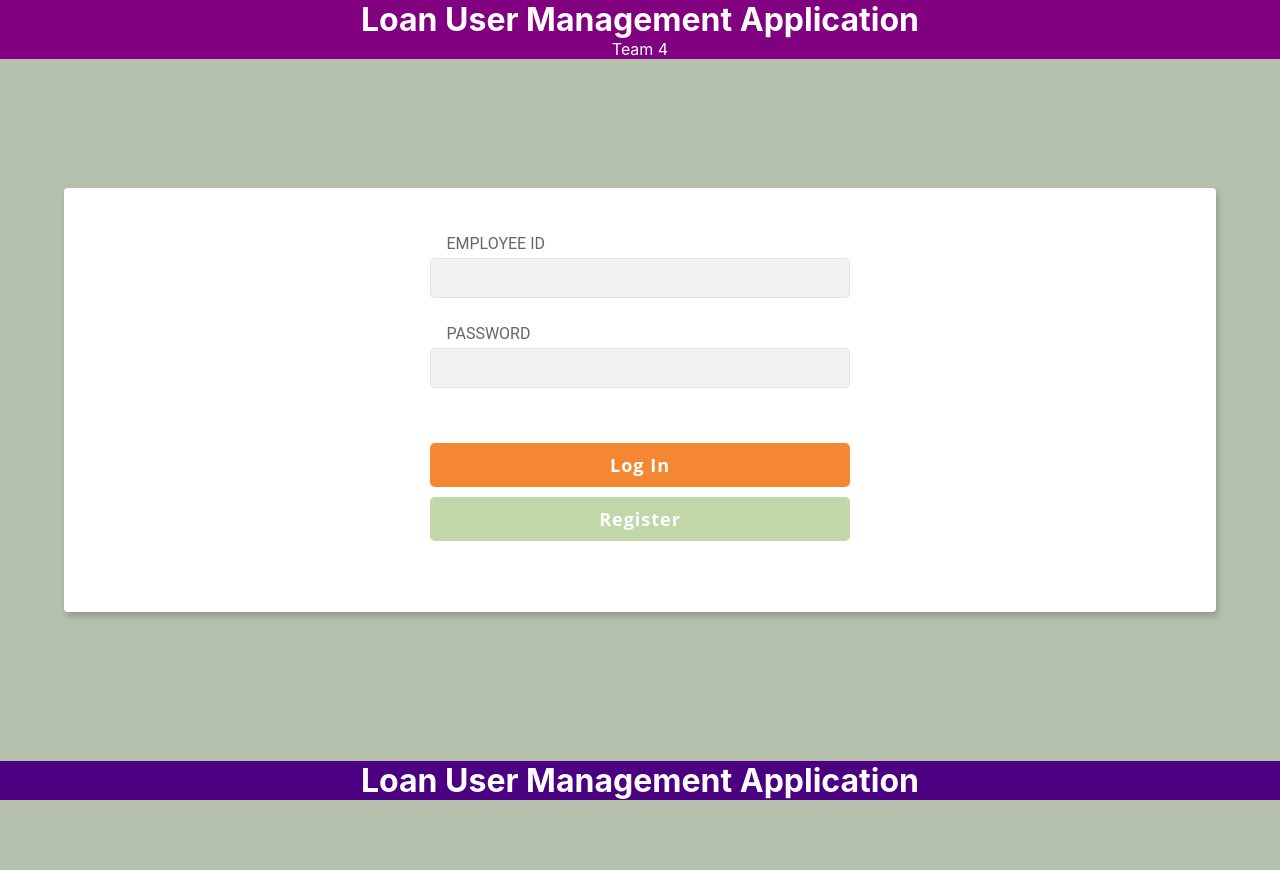
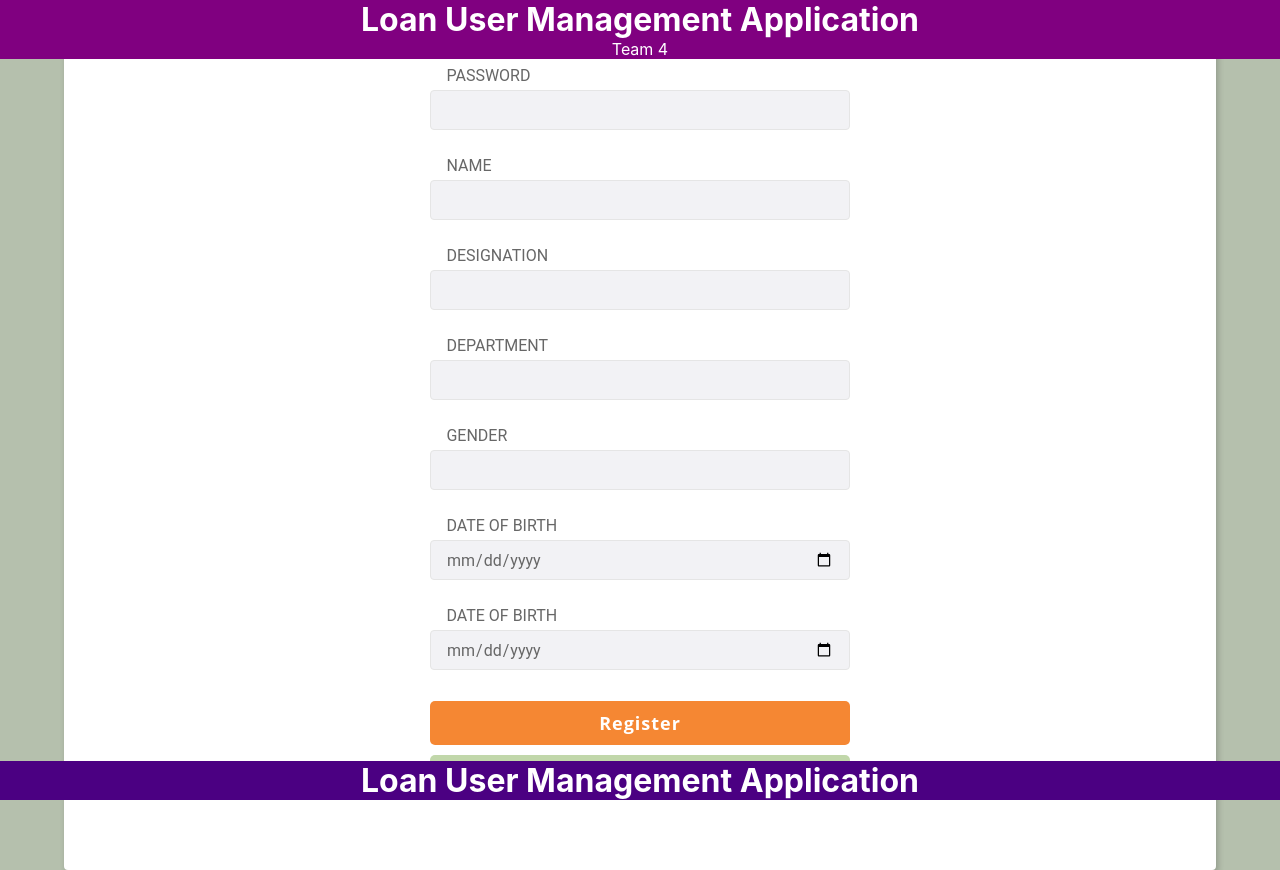
Before and after one commit to unnipv/luma-frontend, a React (Create React App) app in the folder luma/: page /register in a window 1280 px wide. Before the commit the page ends 800 px from the top, so only its background shows below. Built offline with nearby package versions, Linux system fonts and the light colour scheme; no server answers.

Commit message:
routes added

```diff
--- a/luma/src/App.js
+++ b/luma/src/App.js
@@ -1,10 +1,14 @@
 import React, { Component } from 'react';
+import { BrowserRouter, Routes, Route } from "react-router-dom";
 import './App.css';
 import Login from './Login';
 import Header from "./components/header/Header";
 import Footer from "./components/footer/Footer";
 import ApplyLoan from './ApplyLoan';
 import Dashboard from './Dashboard';
+import Register from './Register';
+import LoanCardsAvailed from './LoanCardsAvailed';
+import ItemsPurchased from './ItemsPurchased';
 
 // import ItemsPurchased from './itemspur';
 class App extends Component {
@@ -16,40 +20,28 @@ class App extends Component {
       dashboard:[]
     }
   }
-  componentDidMount(){
-    var loginPage = [];
-    loginPage.push(<Login appContext={this} key={"login-screen"}/>);
-    var dashboard = [];
-    dashboard.push(<Dashboard appContext={this} key={"dashboard"}/>);
-    this.setState({
-      page:loginPage,
-      dashboard:dashboard
-  })
     //testing sadnbox code
     // var applyLoanPage = [];
     // applyLoanPage.push(<ApplyLoan appContext={this} key={"ApplyLoan"}/>);
     // this.setState({
     //   page:applyLoanPage
     // })
-
-  };
-  render() {
-    var isLoggedIn = localStorage.getItem('employee');
+  render(){
     return (
-      (isLoggedIn === null ? (
       <div className="App">
-        <Header title="Loan User Management Application" subtitle="Team 4" />
-        {this.state.page}
-        <Footer note="Loan User Management Application" />
-      </div>
-      ) : (
-        <div className="App">
-        <Header title="Loan User Management Application" subtitle="Team 4" />
-        {this.state.dashboard}
-        <Footer note="Loan User Management Application" />
-      </div>
-      )
-      )
+      <Header title="Loan User Management Application" subtitle="Team 4" />
+      <BrowserRouter>
+        <Routes>
+          <Route exact path="/" element={<Login/>}></Route>
+          <Route path="/register" element={<Register />} ></Route>
+          <Route path="/applyloan" element={<ApplyLoan />} ></Route>
+          <Route path="/home" element={<Dashboard />} ></Route>
+          <Route path="/loans" element={<LoanCardsAvailed />} ></Route>
+          <Route path="/items" element={<ItemsPurchased />} ></Route>
+        </Routes>
+      </BrowserRouter>
+      <Footer note="Loan User Management Application" />
+    </div>
     );
   }
 }
--- a/luma/src/ApplyLoan.js
+++ b/luma/src/ApplyLoan.js
@@ -1,5 +1,6 @@
 import React from 'react';
 import axios from 'axios';
+import { Link, Navigate } from "react-router-dom";
 
 
 var categories = ['table','chair','cupboard'];
@@ -43,7 +44,8 @@ class ApplyLoan extends React.Component {
       make:'',
       itemID:null,
       description:'',
-      itemValue:0
+      itemValue:0,
+      isSubmit:false
     };
     this.handleCategory = this.handleCategory.bind(this);
     this.handleSubmit = this.handleSubmit.bind(this);
@@ -73,6 +75,7 @@ class ApplyLoan extends React.Component {
     }
     else {
       alert('Applied for a loan for item: ' + this.state.description );
+      this.setState({isSubmit:true})
       var payload = {
         "empId":this.state.empId,
         "itemID":this.state.itemID,
@@ -87,6 +90,11 @@ class ApplyLoan extends React.Component {
   }
 
   render() {
+    if(this.state.isSubmit){
+      return(
+        <Navigate to="/home" replace={true} />
+      );
+    }
     return (
       <form onSubmit={this.handleSubmit}>
         <div className="input-group">
@@ -115,7 +123,7 @@ class ApplyLoan extends React.Component {
           <label htmlFor="itemValue">Item Value</label>
           <input type="text" name="itemValue" value={this.state.itemValue} readOnly/>
         </div>
-        <input type="submit" value="Submit" />
+        <button className = "primary" type="submit">Submit</button>
       </form>
     );
   }
--- a/luma/src/Dashboard.js
+++ b/luma/src/Dashboard.js
@@ -1,4 +1,5 @@
 import React, { Component } from 'react'
+import { Link } from 'react-router-dom';
 
 class Dashboard extends Component {
 
@@ -21,15 +22,21 @@ class Dashboard extends Component {
     return (
       <div>
         <h1>User Dashboard</h1>
-        <button className="secondary" onClick={this.handleClick1}>
-          View Loans
-        </button>
-        <button className="secondary" onClick={this.handleClick2}>
-          Apply for loan
-        </button>
-        <button className="secondary" onClick={this.handleClick3}>
-          View items purchased
-        </button>
+        <div>
+          <Link to="/loans">
+            <button className="secondary">View Loans</button>
+          </Link>
+        </div>
+        <div>
+          <Link to="/applyloan">
+            <button className="secondary">Apply for Loan</button>
+          </Link>
+        </div>
+        <div>
+          <Link to="/items">
+            <button className="secondary">View items purchased</button>
+          </Link>
+        </div>
       </div>
     )
   }
--- a/luma/src/Login.js
+++ b/luma/src/Login.js
@@ -1,10 +1,12 @@
 import React, { Component } from "react";
+import { Link, Navigate } from "react-router-dom";
 import axios from 'axios';
 import App from "./App";
 import Register from "./Register";
 import applyLoan from "./ApplyLoan";
 
 var getURL = "";
+
 class Login extends Component {
 
   constructor(props){
@@ -14,8 +16,6 @@ class Login extends Component {
       password:'',
       loginmessage:'',
       isLogin:false,
-      registerButton:false,
-      registerPage:[],
       employee:[]
     }
   }
@@ -23,17 +23,6 @@ class Login extends Component {
   changeState = (loginState, employee) => {
     this.setState({isLogin:loginState, employee:employee});
        };
-
-  handleClick = e => {
-    e.preventDefault();
-    var registerPage =[];
-    // alert("Goes to registration page");
-    registerPage.push(<Register appContext={this.props.appContext} key={"login-screen"}/>)
-    this.setState({
-      registerPage:registerPage,
-      registerButton:true,
-    })
-  };
 
   handleIdChange = e=>{
     this.setState({
@@ -51,11 +40,11 @@ class Login extends Component {
 
   handleSubmit = e => {
     e.preventDefault();
-    console.log(e.target.empId.value);
     this.setState({
       empId:e.target.empId.value,
       password:e.target.password.value
     })
+    console.log(this.state.empId);
     var payload = {
       "employeeId":this.state.empId,
       "password":this.state.password
@@ -76,20 +65,20 @@ class Login extends Component {
       alert("Password is required");
     } else if (this.state.isLogin) {
       alert("Successfully logged in");
-      localStorage.setItem('employee', this.state.employee)
-      e.target.empId.value = "";
-      e.target.password.value = "";
+      localStorage.setItem('employee', this.state.employee);
     } else {
       this.changeState(false);
       alert("Wrong empId or password combination");
-      this.handleClick(e);
     }
   };
 
   render() {
-    var isRegisterClicked = this.state.registerButton;
+    if (this.state.isLogin){
+      return(
+      <Navigate to="/home" replace={true} />
+      );
+    }
     return (
-      (!isRegisterClicked ? (
       <div className="Login">
         <form className="form" onSubmit={this.handleSubmit}>
           <div className="input-group">
@@ -100,18 +89,14 @@ class Login extends Component {
             <label htmlFor="password">Password</label>
             <input type="password" name="password" onChange={this.handlePasswordChange} />
           </div>
-          <button className="primary">Log In</button>
+          <button className = "primary" type="submit">Log In</button>
         </form>
-        <button className="secondary" onClick={this.handleClick}>
-          Register
-        </button>
+        <div>
+          <Link to="register">
+            <button className="secondary">Register</button>
+          </Link>
+        </div>
       </div>
-      ) : (
-      <div className="Register">
-      {this.state.registerPage}
-      </div>
-    )
-    )
     );
   }
 }
--- a/luma/src/Register.js
+++ b/luma/src/Register.js
@@ -1,4 +1,5 @@
 import React, { Component } from "react";
+import { Navigate, Link } from "react-router-dom";
 import Login from "./Login";
 var postURl ="";
 var getURL = "";
@@ -17,7 +18,8 @@ class Register extends Component{
       dob:new Date(),
       doj:new Date(),
       loginPage:[],
-      loginClicked:false
+      loginClicked:false,
+      isRegistered:false
     };
   }
 
@@ -32,7 +34,8 @@ class Register extends Component{
       department:e.target.department.value,
       gender:e.target.gender.value,
       dob:e.target.dob.value,
-      doj:e.target.doj.value
+      doj:e.target.doj.value,
+      isRegistered:true
     })
     var payload = {
       employeeId:this.state.empid,
@@ -53,21 +56,13 @@ class Register extends Component{
     //   })
   }
 
-  handleClick = e => {
-    e.preventDefault();
-    var loginPage =[];
-    // alert("Goes to registration page");
-    loginPage.push(<Login appContext={this.props.appContext} key={"login-screen"}/>);
-    this.setState({
-      loginClicked:true,
-      loginPage:loginPage
-    })
-  };
-
     render() {
-        var isLoginClicked = this.state.loginClicked;
+      if(this.state.isRegistered){
+        return(
+          <Navigate to="/" replace={true} />
+          );
+      }
         return (
-          (!isLoginClicked ? (
           <div className="Register">
             <form className="form" onSubmit={this.handleSubmit}>
               <div className="input-group">
@@ -80,19 +75,19 @@ class Register extends Component{
               </div>
               <div className="input-group">
                 <label htmlFor="emp_name">Name</label>
-                <input type="password" name="emp_name" />
+                <input type="text" name="emp_name" />
               </div>
               <div className="input-group">
                 <label htmlFor="designation">Designation</label>
-                <input type="password" name="designation" />
+                <input type="text" name="designation" />
               </div>
               <div className="input-group">
                 <label htmlFor="department">Department</label>
-                <input type="password" name="department" />
+                <input type="text" name="department" />
               </div>
               <div className="input-group">
                 <label htmlFor="gender">Gender</label>
-                <input type="password" name="gender" />
+                <input type="text" name="gender" />
               </div>
               <div className="input-group">
                 <label htmlFor="dob">Date of Birth</label>
@@ -103,17 +98,13 @@ class Register extends Component{
                 <input type="date" name="doj" />
               </div>
               <button className="primary">Register</button>
-              <button className="secondary" onClick={this.handleClick}>
-                Log In
-              </button>
+              <div>
+                <Link to="/">
+                  <button className="secondary">Log In</button>
+                </Link>
+              </div>
             </form>
           </div>
-          ) : (
-            <div className="Login">
-            {this.state.loginPage}
-            </div>
-          )
-        )
         );
       }
 }
```
Also changed, not shown: 1 other file (tests, documents, lock files or other folders).
